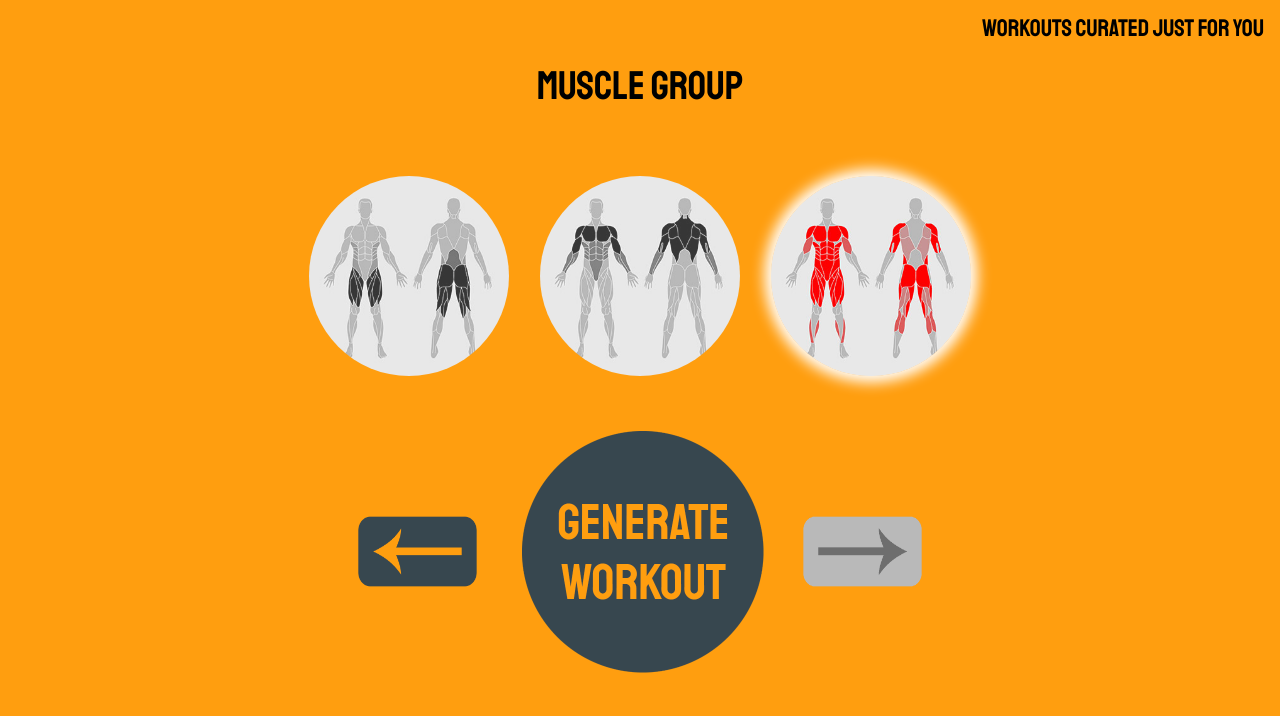
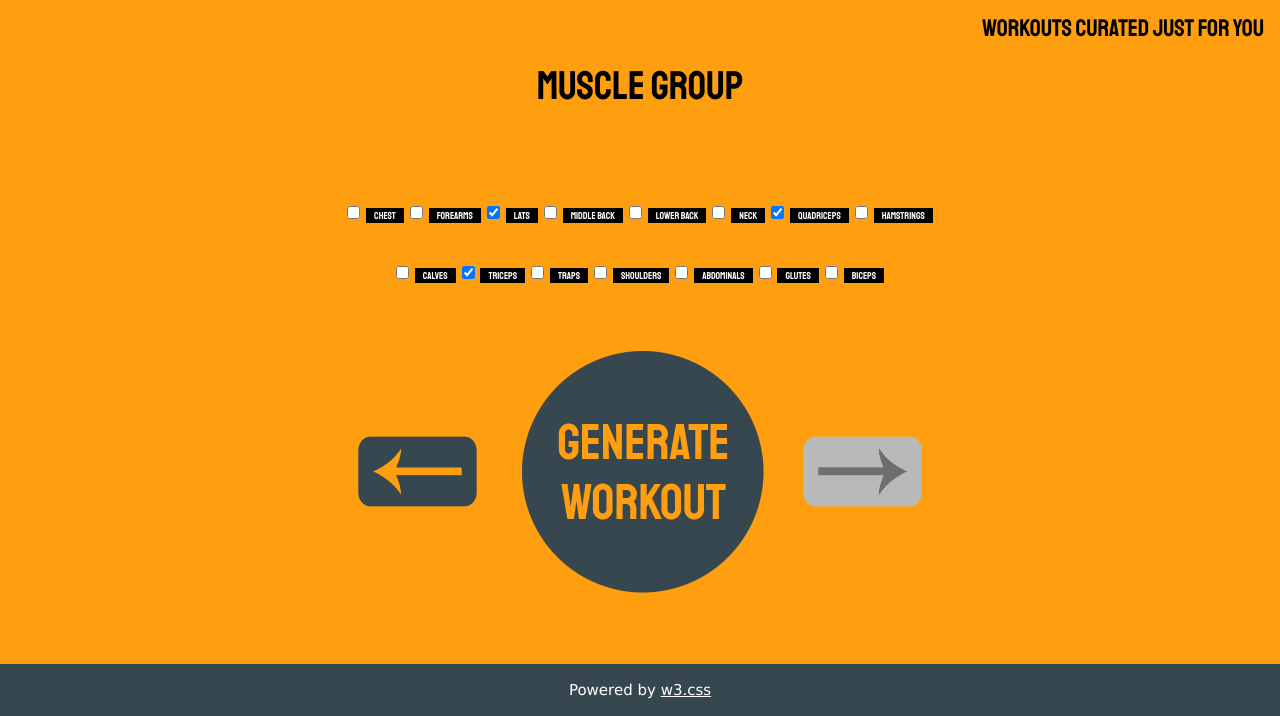
Before and after one commit to NaomiHYNg/DCPNN-c4920project, a Flask app: page / in a window 1280 px wide, after a click that opens the changed part. Shown: the part 104-820 px from the top of the page. Run offline with Flask 2, Linux system fonts and the light colour scheme.

Commit message:
In Process of making muscle groups

```diff
--- a/__init__.py
+++ b/__init__.py
@@ -1,4 +1,5 @@
 import json
+import re
 
 from flask import Flask, render_template, redirect, url_for, request
 import requests
@@ -53,25 +54,27 @@ def contact():
 def summary():
 
     if request.method == 'POST':
-        try:
-            response = requests.get("http://127.0.0.1:5001/exercises?energy=" + request.form['energy'])
-            print("Status Code: " + str(response))
 
-            content = json.loads(response.content)
+        muscles = re.sub("\'", "\"", request.form['muscles'])
 
+        muscles = json.loads(muscles)
+
+        response = requests.get("http://127.0.0.1:5001/exercises?energy=" + request.form['energy'])
+        print("Status Code: " + str(response))
+
+        content = json.loads(response.content)
+
+        if request.form['energy'] == '3':
+            energy = "LOW"
+        elif request.form['energy'] == '6':
             energy = "MODERATE"
+        elif request.form['energy'] == '9':
+            energy = "HIGH"
 
-            if request.form['energy'] == '3':
-                energy = "LOW"
-            elif request.form['energy'] == '6':
-                energy = "MODERATE"
-            elif request.form['energy'] == '9':
-                energy = "HIGH"
+        print(request.form['muscle'])
 
-            return render_template('summary.html', energy=energy, exercise_list=content, energy_value=request.form['energy'], muscle=request.form['muscle'], username=request.form['username'])
-        except Exception as e:
-            print(e)
-            error = "Error connecting to server!"
+        return render_template('summary.html', energy=energy, exercise_list=content, energy_value=request.form['energy'], muscles=request.form['muscles'], username=request.form['username'])
+
 
     return render_template('home.html', error=error)
 
@@ -79,7 +82,13 @@ def summary():
 def generate():
 
     if request.method == 'POST':
-        return render_template('generate.html', username=request.form['username'], energy=request.form['energy'], muscle=request.form['muscle'])
+
+        muscles = []
+
+        for muscle in request.form.getlist('muscle'):
+            muscles.append(muscle)
+
+        return render_template('generate.html', muscles=request.form.getlist('muscle'), username=request.form['username'], energy=request.form['energy'])
 
     return render_template('generate.html')
 
--- a/templates/generate.html
+++ b/templates/generate.html
@@ -16,7 +16,7 @@
             <form action="{{ url_for('summary') }}" method="POST" name="generate">
                 <input type="hidden" name="username" value={{ username }}>
                 <input type="hidden" name="energy" value={{ energy }}>
-                <input type="hidden" name="muscle" value={{ muscle }}>
+                <input type="hidden" name="muscles" value="{{ muscles }}">
             </form>
         </div>
     </div>
--- a/templates/home.html
+++ b/templates/home.html
@@ -74,20 +74,130 @@
                     Muscle Group
                     <br>
                     <br>
-                    <label style="margin-right:25px;pointer-events:none">
-                        <input type="radio" name="muscle" value="LowerBody">
-                        <img name="lower" src="/static/images/lowerBody.jpg" style="height:200px; width:200px; vertical-align:middle;border-radius: 80%;filter: grayscale(100%)">
+
+                    <label>
+                        <span class="w3-tooltip">
+                            <input type="checkbox" name="muscle" value="Chest">
+                            <span class="w3-tag w3-animate-opacity" style="font-size:10px">
+                                Chest
+                            </span>
+                        </span>
+                    </label>
+                    <label>
+                        <span class="w3-tooltip">
+                            <input type="checkbox" name="muscle" value="Forearms">
+                            <span class="w3-tag w3-animate-opacity" style="font-size:10px">
+                                Forearms
+                            </span>
+                        </span>
+                    </label>
+                    <label>
+                        <span class="w3-tooltip">
+                            <input type="checkbox" name="muscle" value="Lats" checked>
+                            <span class="w3-tag w3-animate-opacity" style="font-size:10px">
+                                Lats
+                            </span>
+                        </span>
+                    </label>
+                    <label>
+                        <span class="w3-tooltip">
+                            <input type="checkbox" name="muscle" value="Middle Back">
+                            <span class="w3-tag w3-animate-opacity" style="font-size:10px">
+                                Middle Back
+                            </span>
+                        </span>
+                    </label>
+                    <label>
+                        <span class="w3-tooltip">
+                            <input type="checkbox" name="muscle" value="Lower Back">
+                            <span class="w3-tag w3-animate-opacity" style="font-size:10px">
+                                Lower Back
+                            </span>
+                        </span>
+                    </label>
+                    <label>
+                        <span class="w3-tooltip">
+                            <input type="checkbox" name="muscle" value="Neck">
+                            <span class="w3-tag w3-animate-opacity" style="font-size:10px">
+                                Neck
+                            </span>
+                        </span>
+                    </label>
+                    <label>
+                        <span class="w3-tooltip">
+                            <input type="checkbox" name="muscle" value="Quadriceps" checked>
+                            <span class="w3-tag w3-animate-opacity" style="font-size:10px">
+                                Quadriceps
+                            </span>
+                        </span>
+                    </label>
+                    <label>
+                        <span class="w3-tooltip">
+                            <input type="checkbox" name="muscle" value="Hamstrings">
+                            <span class="w3-tag w3-animate-opacity" style="font-size:10px">
+                                Hamstrings
+                            </span>
+                        </span>
+                    </label>
+                    <br>
+                    <label>
+                        <span class="w3-tooltip">
+                            <input type="checkbox" name="muscle" value="Calves">
+                            <span class="w3-tag w3-animate-opacity" style="font-size:10px">
+                                Calves
+                            </span>
+                        </span>
+                    </label>
+                    <label>
+                        <span class="w3-tooltip">
+                            <input type="checkbox" name="muscle" value="Triceps" checked>
+                            <span class="w3-tag w3-animate-opacity" style="font-size:10px">
+                                Triceps
+                            </span>
+                        </span>
+                    </label>
+                    <label>
+                        <span class="w3-tooltip">
+                            <input type="checkbox" name="muscle" value="Traps">
+                            <span class="w3-tag w3-animate-opacity" style="font-size:10px">
+                                Traps
+                            </span>
+                        </span>
+                    </label>
+                    <label>
+                        <span class="w3-tooltip">
+                            <input type="checkbox" name="muscle" value="Shoulders">
+                            <span class="w3-tag w3-animate-opacity" style="font-size:10px">
+                                Shoulders
+                            </span>
+                        </span>
+                    </label>
+                    <label>
+                        <span class="w3-tooltip">
+                            <input type="checkbox" name="muscle" value="Abdominals">
+                            <span class="w3-tag w3-animate-opacity" style="font-size:10px">
+                                Abdominals
+                            </span>
+                        </span>
+                    </label>
+                    <label>
+                        <span class="w3-tooltip">
+                            <input type="checkbox" name="muscle" value="Glutes">
+                            <span class="w3-tag w3-animate-opacity" style="font-size:10px">
+                                Glutes
+                            </span>
+                        </span>
+                    </label>
+                    <label>
+                        <span class="w3-tooltip">
+                            <input type="checkbox" name="muscle" value="Biceps">
+                            <span class="w3-tag w3-animate-opacity" style="font-size:10px">
+                                Biceps
+                            </span>
+                        </span>
                     </label>
 
-                    <label style="pointer-events:none">
-                      <input type="radio" name="muscle" value="UpperBody">
-                      <img name="upper" src="/static/images/upperBody.jpg" style="height:200px; width:200px; vertical-align:middle;border-radius: 80%;filter: grayscale(100%)">
-                    </label>
 
-                    <label style="margin-left:25px">
-                        <input type="radio" name="muscle" value="FullBody" checked>
-                        <img name="full" src="/static/images/fullBody.jpg" style="height:200px; width:200px; vertical-align:middle;border-radius: 80%;">
-                    </label>
 
                 </div>
 
```
Also changed, not shown: app.py (+268 -33 lines).
